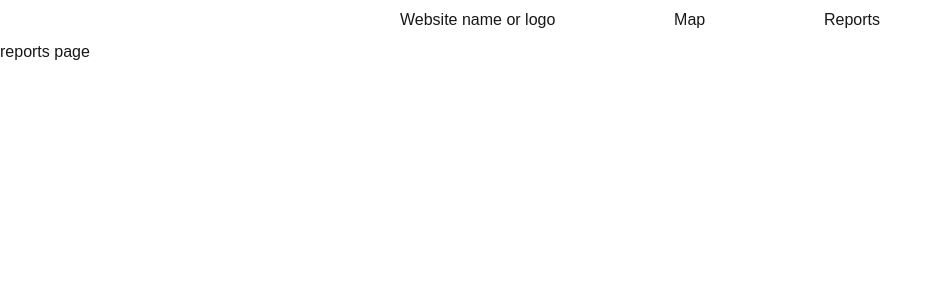
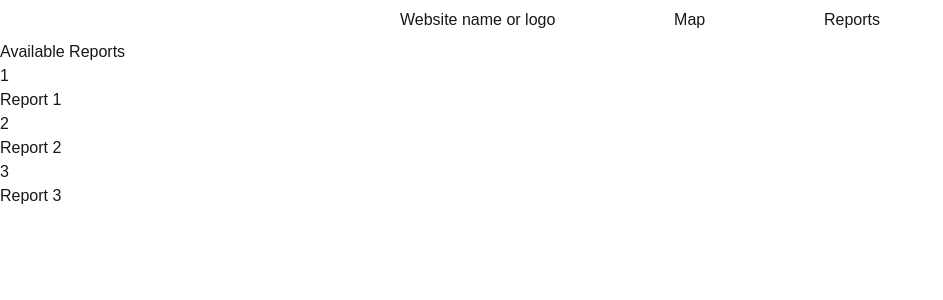
Before and after one commit to rtekdev/404-Brain-Not-Found, a Next.js app in the folder website/: page /reports in a window 1280 px wide. Shown: the top 300 px of the page, without its empty margins (0-943 px from the left). Built offline with nearby package versions, Linux system fonts and the light colour scheme.

Commit message:
basic reports

```diff
--- a/website/app/page.tsx
+++ b/website/app/page.tsx
@@ -1,4 +1,5 @@
 import Image from "next/image";
+
 
 export default function Home() {
   return (
--- /dev/null
+++ b/website/app/reports/loading.tsx
@@ -0,0 +1,7 @@
+export default function Loading() {
+  return (
+    <div>
+      <p>Loading...</p>
+    </div>
+  );
+};
--- a/website/app/reports/page.tsx
+++ b/website/app/reports/page.tsx
@@ -1,6 +1,18 @@
-export default function Reports() {
+import { Suspense } from "react";
+import Loading from "./loading";
+import Reports from "./reports";
+import { getReports } from "@/lib/reports";
+import { connection } from "next/server";
+
+export default async function Page() {
+  await connection();
+  const reports = await getReports();
 
   return (<div>
-    <p>reports page</p>
-  </div>)
-}
+    <p>Available Reports</p>
+    <Suspense fallback={<Loading />}>
+      <Reports reports={reports}/>
+    </Suspense>
+
+  </div>);
+};
--- /dev/null
+++ b/website/app/reports/reports.tsx
@@ -0,0 +1,22 @@
+"use client"
+
+import { ReportsResponse } from "@/lib/reports";
+
+interface ReportsProps {
+  reports: ReportsResponse[];
+};
+
+export default function Reports({
+  reports,
+}: ReportsProps) {
+
+
+  return (
+    <div>
+      {reports.map((report, i) => (<div key={report.id}>
+        <p>{report.id}</p>
+        <p>{report.name}</p>
+      </div>))}
+    </div>
+  )
+}
--- /dev/null
+++ b/website/lib/reports.ts
@@ -0,0 +1,29 @@
+export interface ReportsResponse {
+  id: number;
+  name: string;
+  location: string;
+};
+
+export async function getReports(): Promise<ReportsResponse[]> {
+  const mockData = [
+    {
+      "id": 1,
+      name: "Report 1",
+      location: "ul. Jaworskiego 16"
+    },
+    {
+      "id": 2,
+      name: "Report 2",
+      location: "ul. Warszawska"
+    },
+    {
+      "id": 3,
+      name: "Report 3",
+      location: "ul. Bakłarzano-Pomarańczy"
+    },
+  ]
+
+  await new Promise(r => setTimeout(r, 5*1000));
+
+  return mockData
+}
```
